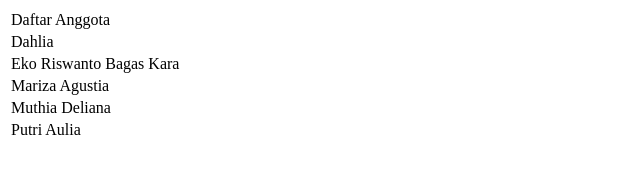
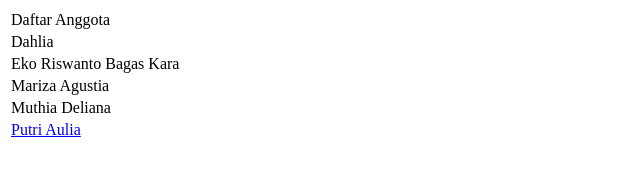
Before and after one commit to aulia2695/Kelompok_A_RPL_DY_2018, a plain HTML site: page index.html in a window 1280 px wide. Shown: the full height of the page, 0-640 px from the left. Drawn offline with Linux system fonts and the light colour scheme.

Commit message:
baru diedit au

```diff
--- a/index.html
+++ b/index.html
@@ -10,7 +10,7 @@
       <tr><td>Eko Riswanto Bagas Kara</td></tr>
       <tr><td>Mariza Agustia</td></tr>
       <tr><td>Muthia Deliana</td></tr>
-      <tr><td>Putri Aulia</td></tr>
+      <tr><td><a href="1608107010024.html">Putri Aulia</a></td></tr>
     </table>
   </body>
 </html>
```
